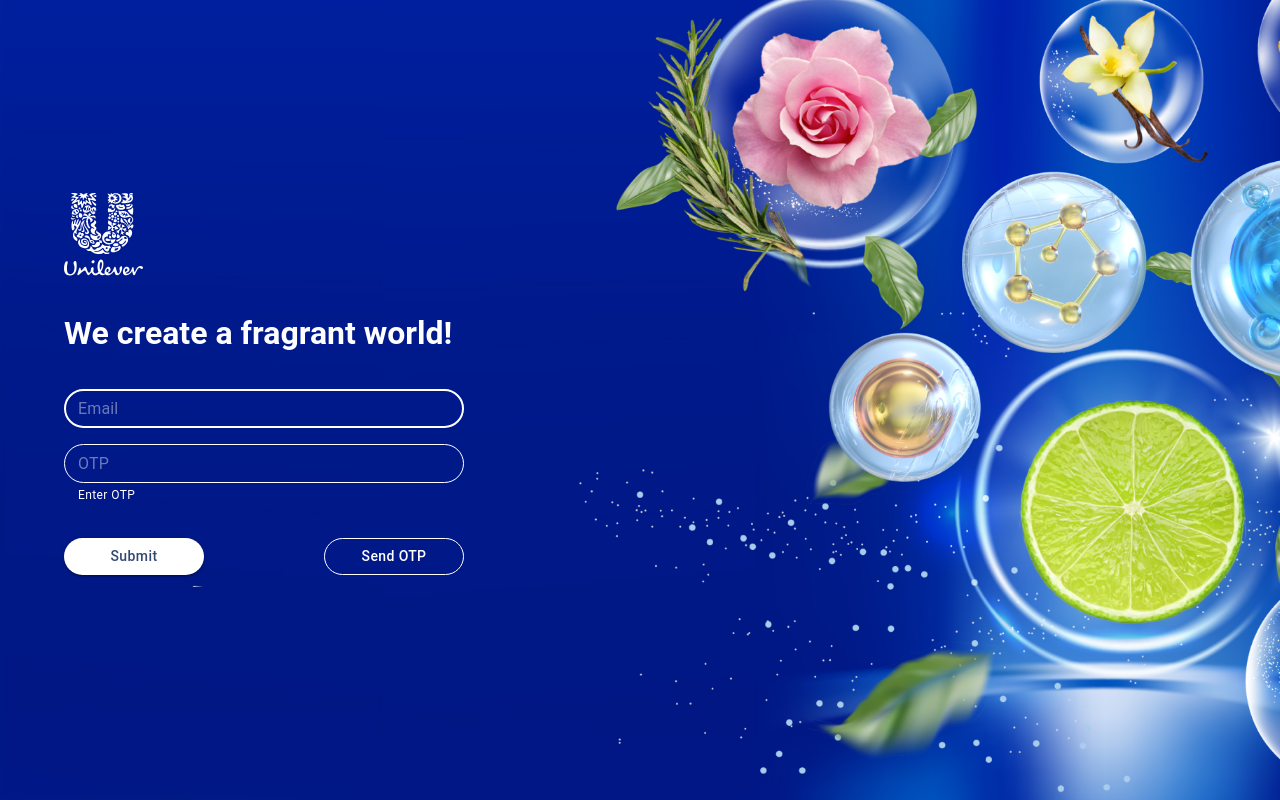
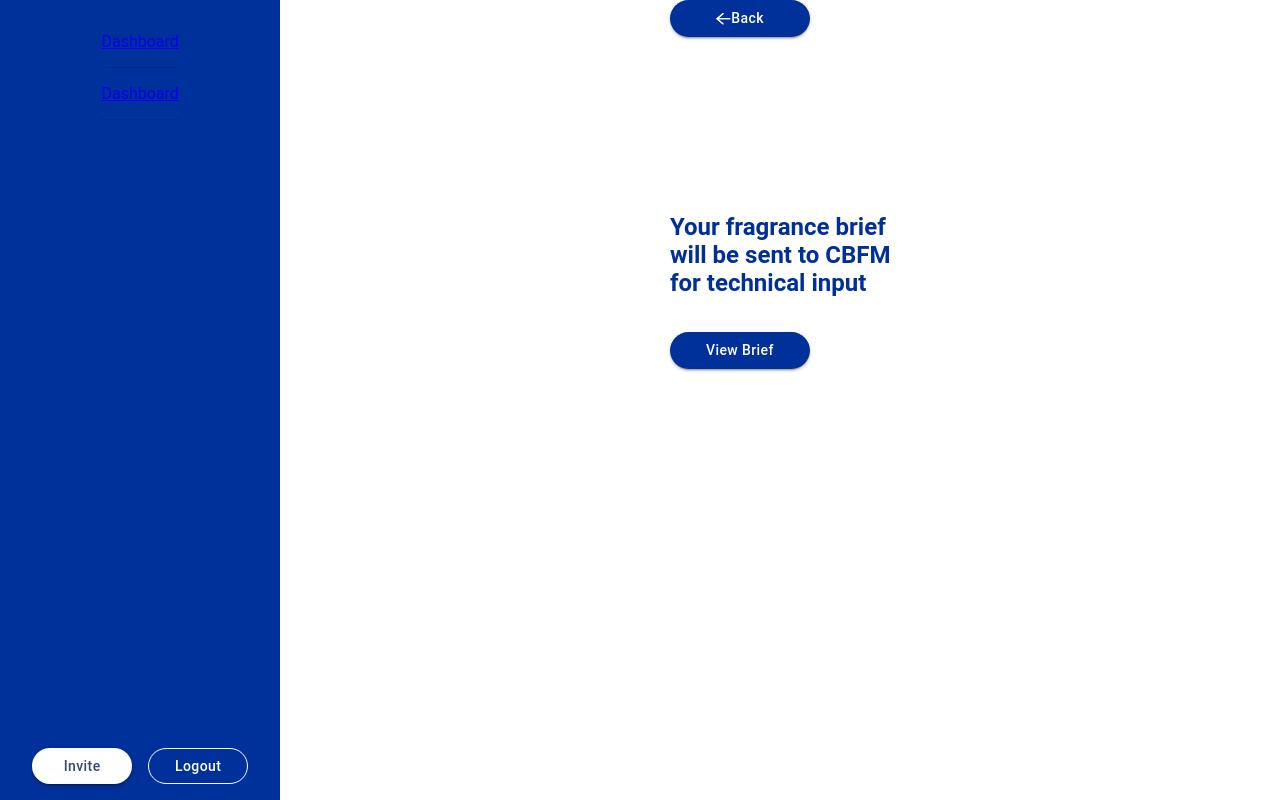
Before and after one commit to Dhruvil-DW/UL-Frag, a React (Create React App) app in the folder client/: page /application/summary in a window 1280 px wide. Before the commit this address led to /login. Built offline with nearby package versions, Linux system fonts and the light colour scheme.

Commit message:
summary page design

```diff
--- a/client/src/App.js
+++ b/client/src/App.js
@@ -8,6 +8,7 @@
 import Logout from "./components/login/logout";
 import AddApplication from "./components/application/addApplication";
 import FragranceBrief from './components/fragranceBrief/fragranceBrief'
+import SubmitApplication from "./components/application/submitApplication";
 
 const queryClient = new QueryClient();
 
@@ -26,6 +27,7 @@
             <Route path="/application">
               <Route index element={<FragranceBrief />} />
               <Route path="new" element={<AddApplication />} />
+              <Route path="summary" element={<SubmitApplication />}/>
             </Route>
           </Routes>
         </BrowserRouter>
--- /dev/null
+++ b/client/src/components/application/submitApplication.js
@@ -0,0 +1,55 @@
+import { Button, Divider } from "@mui/material";
+import { Link } from "react-router-dom";
+import ArrowIcon from "../../assets/icons/arrowleft";
+import { useNavigate } from "react-router-dom";
+
+export default function SubmitApplication() {
+
+    const navigate = useNavigate()
+  return (
+    <main className="appFormContainer">
+      <aside className="sidebar">
+        <div className="navLinkContainer">
+          <Link to='/dashboard'>
+            <div className="linkIcon">
+              <p>Dashboard</p>
+            </div>
+          </Link>
+          <Divider />
+          <Link to='/dashboard'>
+            <div>
+              <p>Dashboard</p>
+            </div>
+          </Link>
+          <Divider />
+        </div>
+        <div className="buttonContainer">
+          <Button variant="contained">Invite</Button>
+          <Button variant="outlined">Logout</Button>
+        </div>
+      </aside>
+      <section id="form">
+      {/* <div className="overviewContainer"> */}
+        <div className="commonContainer">
+            <div>
+
+        <Button variant="contained" color="secondary"><ArrowIcon/>Back
+        </Button>
+            </div>
+        <h1 style={{ color: '#002F98', marginTop: "20vh"}}>Your fragrance brief<br/>will be sent to CBFM <br/>for technical input</h1>
+        <div>
+
+        <Button variant="contained" color="secondary" className="get_started">View Brief</Button>
+        </div>
+        </div>
+        {/* <div className="commonContainer">
+        <Button variant="contained" color="secondary" style={{marginTop: '10vh', marginLeft:-232}}><ArrowIcon/>Back
+        </Button>
+        <h1 style={{textAlign: 'left', paddingTop: '18vw', margin: 0, paddingRight: 200, color: '#002F98'}}>Your fragrance brief<br/>will be sent to CBFM <br/>for technical input</h1>
+        <Button variant="contained" color="secondary" className="get_started" style={{marginLeft: -7, marginTop:12}}>View Brief</Button>
+        </div> */}
+      {/* </div> */}
+      </section>
+    </main>
+  )
+}
--- a/client/src/styles/fragranceBrief.css
+++ b/client/src/styles/fragranceBrief.css
@@ -11,3 +11,8 @@
   right: 40px;
   top: 33px;
 }
+.commonContainer{
+    display: flex;
+    flex-direction: column;
+    gap: 1rem;
+}
```
